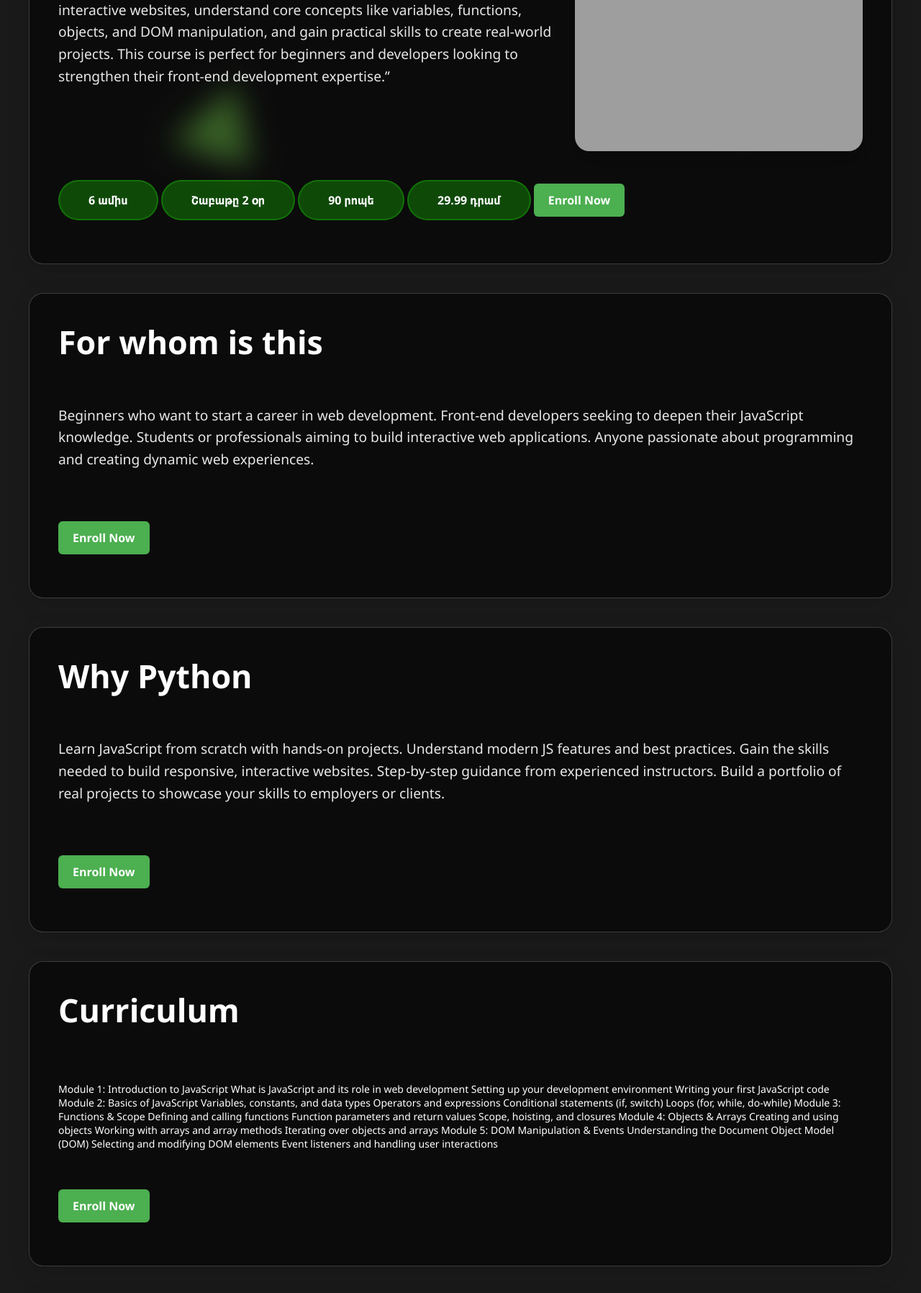
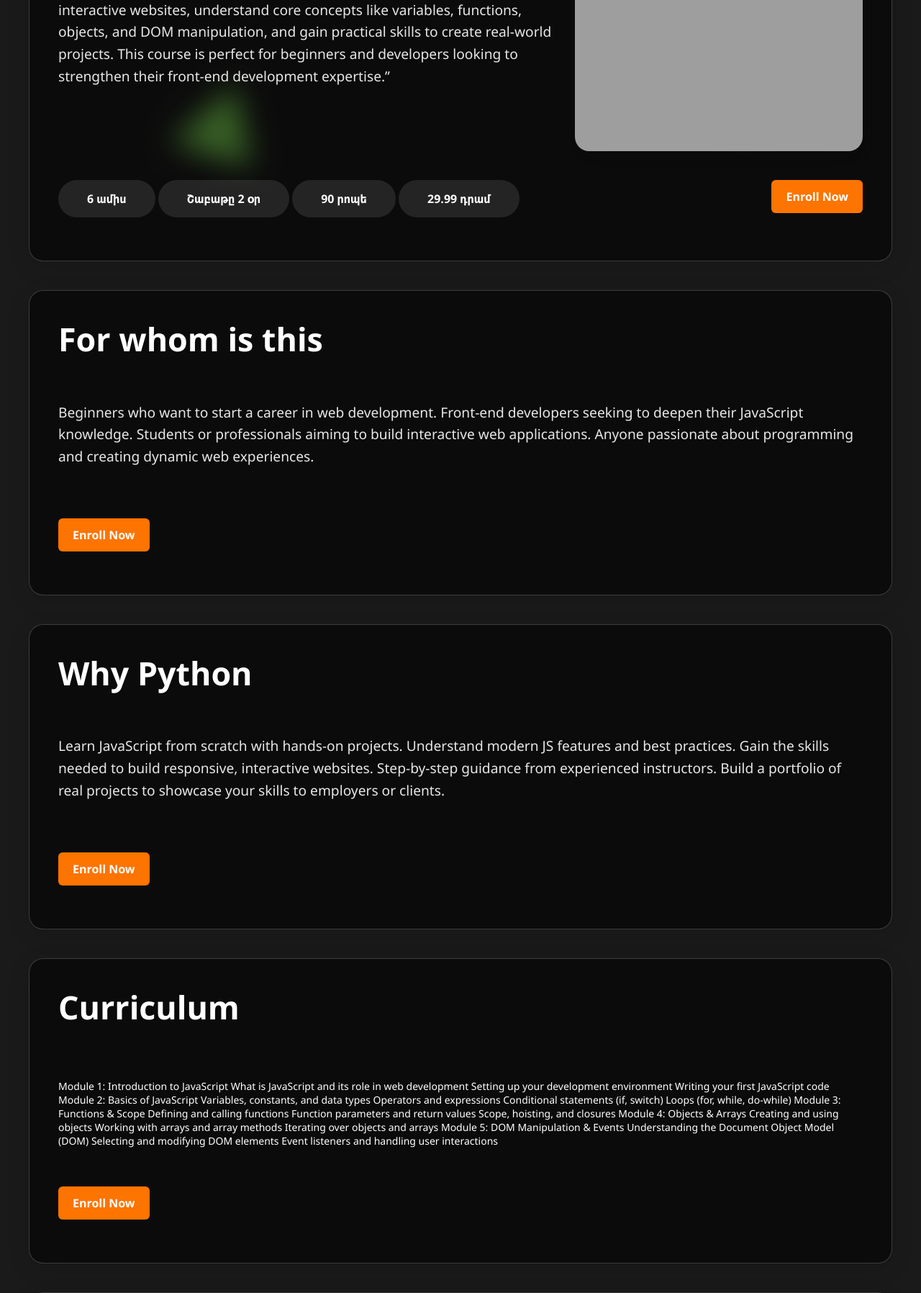
Before and after one commit to Codritive/Frontend, a Django app: page /lessons/trainings/1/ in a window 1280 px wide. Shown: the part 395-2191 px from the top of the page at 72% size. Run offline with Django 5.2, Linux system fonts and the light colour scheme; data comes from the database, SQL or seed files in the repository; both versions use the stored data as it was after the commit; grey boxes are pictures that could not be loaded.

Commit message:
Fix Enroll now button

```diff
--- a/codritive/core/static/css/templatemo-glossy-touch.css
+++ b/codritive/core/static/css/templatemo-glossy-touch.css
@@ -336,14 +336,13 @@ nav {
 .cta-element {
     display: inline-block;
     padding: 15px 40px;
-    background: rgba(25, 214, 0, 0.3);
+    background: rgba(255, 255, 255, 0.1);
     color: white;
     text-decoration: none;
     border-radius: 50px;
     font-weight: 600;
     font-family: "Segoe UI", Tahoma, Geneva, Verdana, sans-serif;
     transition: all 0.3s ease;
-    border: 2px solid rgba(25, 214, 0, 0.3);
     cursor: pointer;
 }
 .cta-button {
@@ -1131,7 +1130,8 @@ textarea.form-control {
 }
 
 .cta-button {
-    background-color: #4CAF50;
+    background-color: #FD7400;
+
     color: white;
     border: none;
     padding: 12px 20px;
@@ -1141,5 +1141,5 @@ textarea.form-control {
 }
 
 .cta-button:hover {
-    background-color: #45a049;
+    background-color: #7ED956;
 }
--- a/codritive/lessons/templates/lessons/trainings.html
+++ b/codritive/lessons/templates/lessons/trainings.html
@@ -23,10 +23,9 @@
             <div class="cta-element">Շաբաթը {{ course.weekly_lessons }} օր</div>
             <div class="cta-element">{{ course.lesson_duration_minutes }} րոպե</div>
             <div class="cta-element">{{ course.price }} դրամ</div>
-            <button class="cta-button">Enroll Now</button>
+            <button class="cta-button rbj">Enroll Now</button>
         </div>
     </section>
-
     <!-- For Whom Section -->
     <section class="hero glass">
         <h1 class="main-title">For whom is this</h1>
@@ -117,4 +116,13 @@
 
 </div>
     <script src="{% static 'js/templatemo-glossy-touch.js' %}"></script>
-{% endblock %}
+    <style>
+    .button-container {
+    display: flex;
+    justify-content: flex-end;}
+    .rbj {
+    position: absolute;
+    right: 40px;
+    }
+    </style>
+    {% endblock %}
```
Also changed, not shown: codritive/db.sqlite3.
